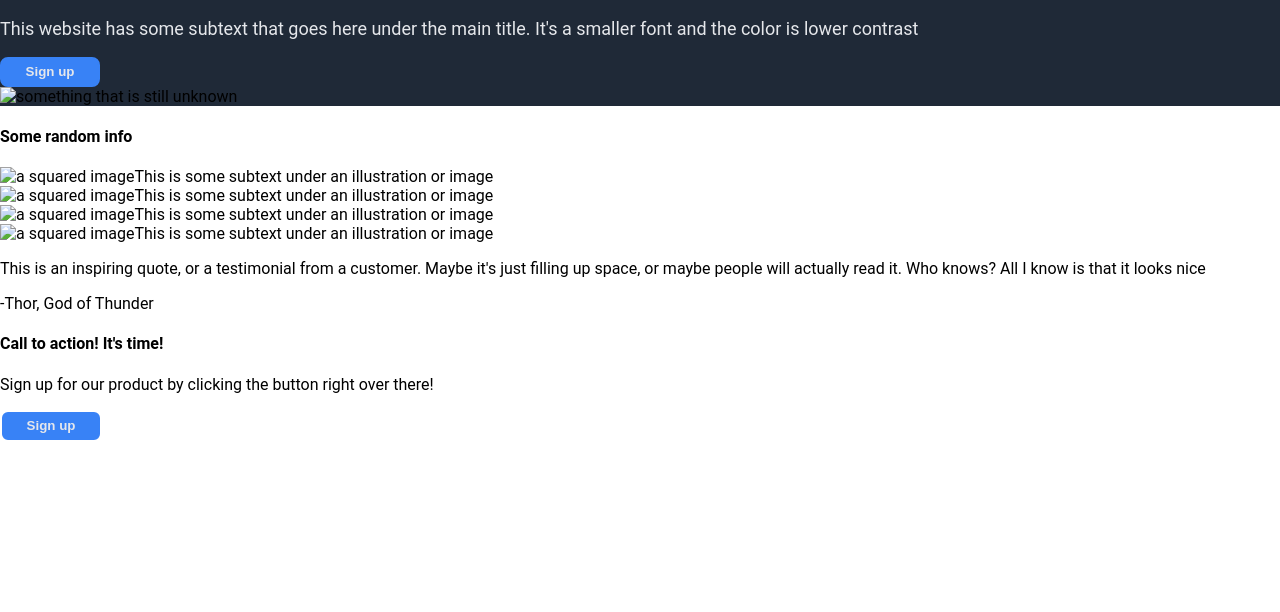
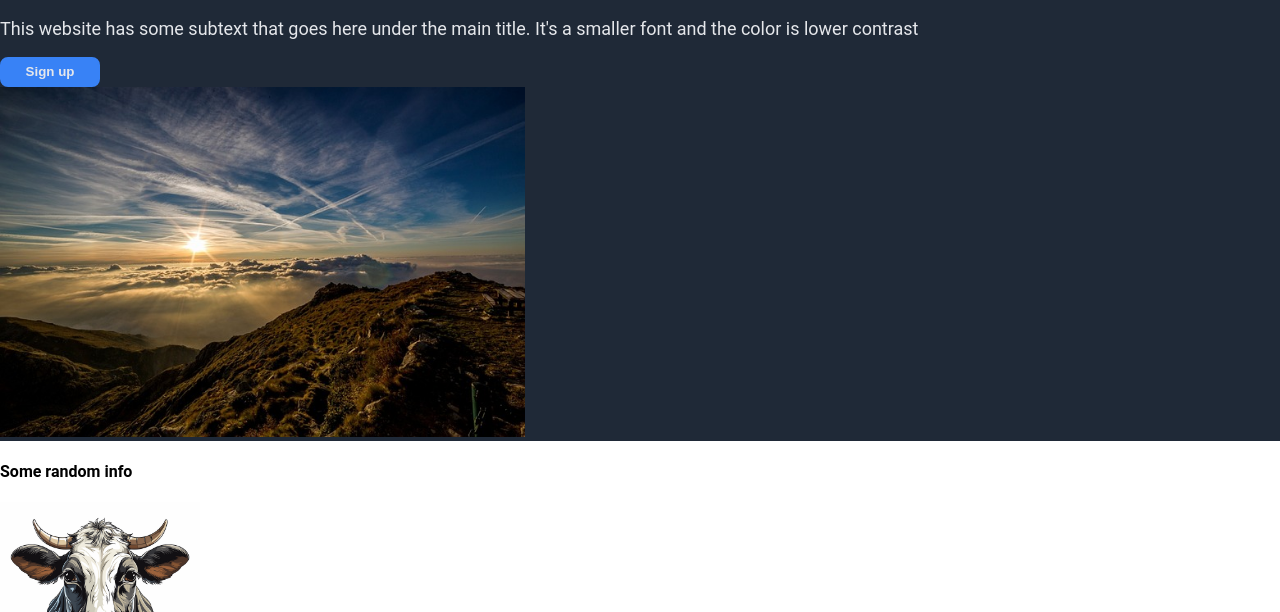
Before and after one commit to JCSAlearn/landing_page, a plain HTML site: page index.html in a window 1280 px wide. Shown: the part 188-800 px from the top of the page. Drawn offline with Linux system fonts and the light colour scheme.

Commit message:
images added to index.html

```diff
--- a/index.html
+++ b/index.html
@@ -24,7 +24,7 @@
                     <button class="sign">Sign up</button>
                 </div>
 
-                <img src="" alt="something that is still unknown">
+                <img src="img/mountain.jpg" alt="something that is still unknown" height="350px">
 
             </div>
 
@@ -33,16 +33,16 @@
                 <h4>Some random info</h4>
 
                 <div class="square">
-                    <img src="" alt="a squared image">This is some subtext under an illustration or image
+                    <img src="/img/cow.png" alt="a squared image of a cow" width="200px">This is some subtext under an illustration or image
                 </div>
                 <div class="square">
-                    <img src="" alt="a squared image">This is some subtext under an illustration or image
+                    <img src="/img/goat.png" alt="a squared image of a goat" width="200px>This is some subtext under an illustration or image
                 </div>
                 <div class="square">
-                    <img src="" alt="a squared image">This is some subtext under an illustration or image
+                    <img src="img/roach.png" alt="a squared image of a roach" width="200px>This is some subtext under an illustration or image
                 </div>
                 <div class="square">
-                    <img src="" alt="a squared image">This is some subtext under an illustration or image
+                    <img src="/img/shark.png" alt="a squared image of a shark" width="200px>This is some subtext under an illustration or image
                 </div>
             </div>
 
```
